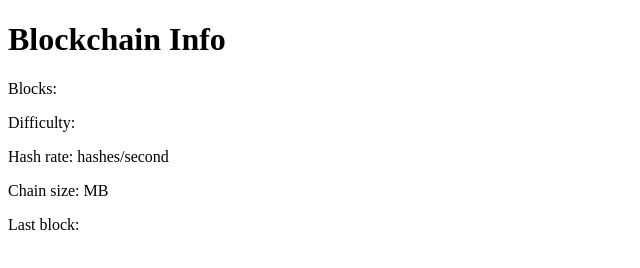
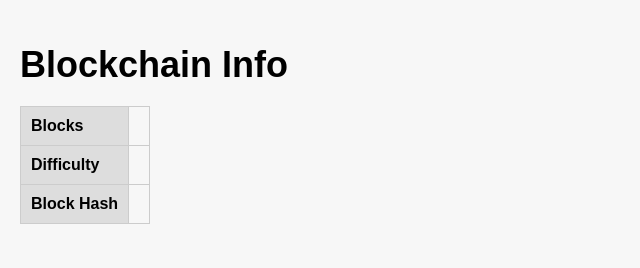
Before and after one commit to mydiscordbo/mydiscordbo.github.io, a plain HTML site: page index.html in a window 1280 px wide. Shown: the whole page, without its empty margins (0-640 px from the left). Drawn offline with Linux system fonts and the light colour scheme; no server answers.

Commit message:
Update index.html

```diff
--- a/index.html
+++ b/index.html
@@ -2,26 +2,59 @@
 <html>
 <head>
 	<title>Blockchain Info</title>
+	<style>
+		body {
+			font-family: Arial, sans-serif;
+			background-color: #f7f7f7;
+			padding: 20px;
+			margin: 0;
+		}
+		h1 {
+			font-size: 36px;
+			margin-bottom: 10px;
+		}
+		table {
+			border-collapse: collapse;
+			margin-top: 20px;
+			margin-bottom: 40px;
+		}
+		th, td {
+			padding: 10px;
+			border: 1px solid #ccc;
+			text-align: left;
+		}
+		th {
+			background-color: #ddd;
+		}
+	</style>
 </head>
 <body>
 	<h1>Blockchain Info</h1>
-	<div id="info">
-		<p>Blocks: <span id="blocks"></span></p>
-		<p>Difficulty: <span id="difficulty"></span></p>
-		<p>Hash rate: <span id="hashrate"></span> hashes/second</p>
-		<p>Chain size: <span id="size"></span> MB</p>
-		<p>Last block: <span id="lastblock"></span></p>
-	</div>
+	<table>
+		<tr>
+			<th>Blocks</th>
+			<td id="blocks"></td>
+		</tr>
+		<tr>
+			<th>Difficulty</th>
+			<td id="difficulty"></td>
+		</tr>
+		<tr>
+			<th>Block Hash</th>
+			<td id="blockhash"></td>
+		</tr>
+	</table>
 	<script>
 		fetch('https://insight.vkax.xyz/insight-api/status?q=getInfo')
 			.then(response => response.json())
 			.then(data => {
-
-				document.getElementById("blocks").innerHTML = data.info.blocks.toLocaleString();
-				document.getElementById("difficulty").innerHTML = data.info.difficulty.toLocaleString();
-				document.getElementById("hashrate").innerHTML = (data.info.hashrate / 1000000).toFixed(2);
-				document.getElementById("size").innerHTML = (data.info.size_on_disk / 1000000).toFixed(2);
-				document.getElementById("lastblock").innerHTML = `${data.last_block_apple_pay_time} (${data.last_block_height.toLocaleString()})`;
+				document.getElementById('blocks').textContent = data.info.blocks;
+				document.getElementById('difficulty').textContent = data.info.difficulty;
+				fetch(`https://insight.vkax.xyz/insight-api/block/${data.info.bestblockhash}`)
+					.then(response => response.json())
+					.then(blockData => {
+						document.getElementById('blockhash').textContent = blockData.hash;
+					})
 			})
 			.catch(error => console.error(error));
 	</script>
```
